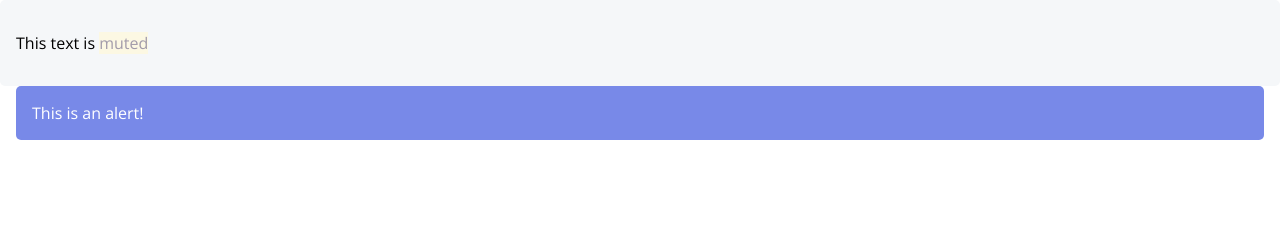
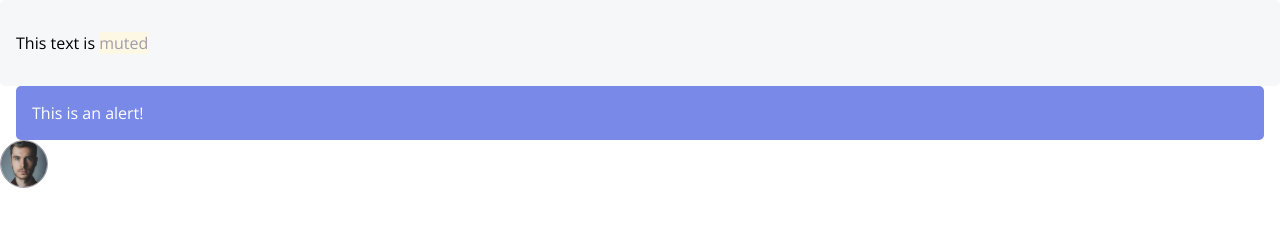
Before and after one commit to VivekAlhat/Fusion, a website: page index.html in a window 1280 px wide. Drawn offline with nearby package versions, Linux system fonts and the light colour scheme.

Commit message:
Minor Fix

```diff
--- a/index.html
+++ b/index.html
@@ -10,5 +10,6 @@
   <body>
     <p class="focus">This text is <span class="highlight muted">muted</span></p>
     <p class="alert-primary">This is an alert!</p>
+    <img class="avatar-sm" src="assets/avatar.jpeg" alt="avatar" />
   </body>
 </html>
```
Also changed, not shown: dist/css/fusion.min.css, dist/css/typography.min.css (deleted), 2 other files.
